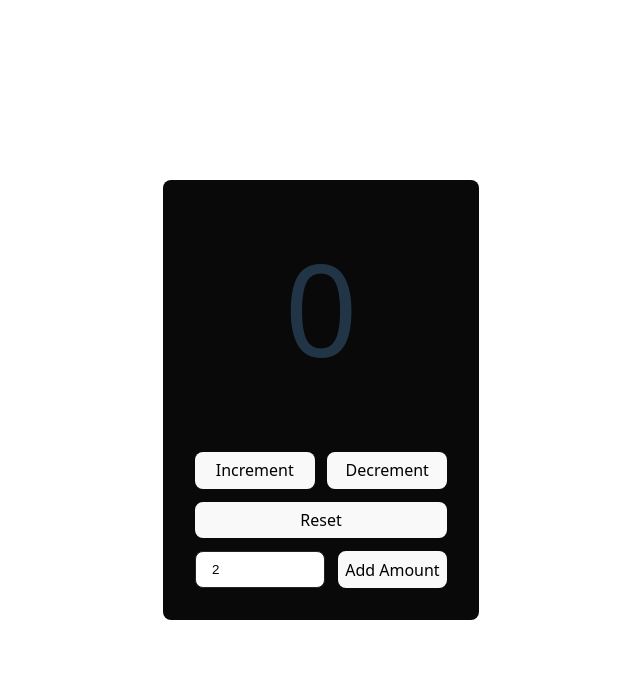
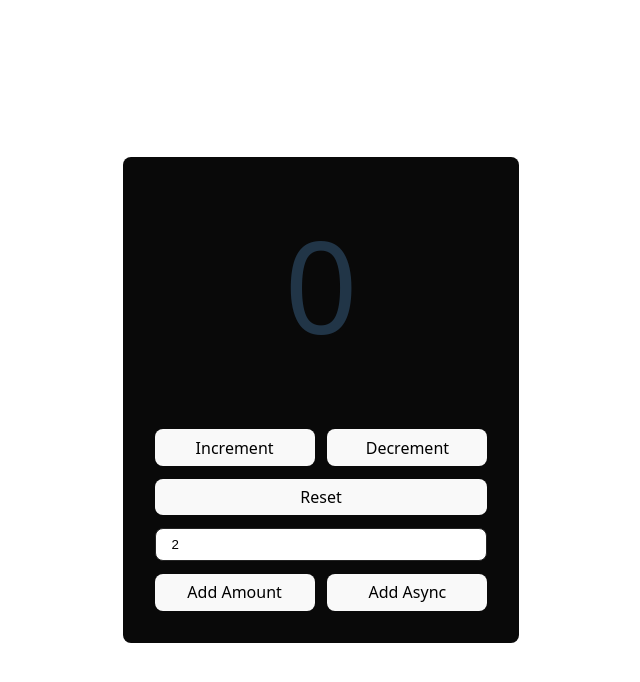
Before and after one commit to zhuk1707/react-redux-toolkit-practice, a React (Vite) app: page / in a window 1280 px wide. Shown: the top 682 px of the page, without its empty margins (319-959 px from the left). Built offline with nearby package versions, Linux system fonts and the light colour scheme.

Commit message:
add incrementAsync

```diff
--- a/src/components/Counter.module.css
+++ b/src/components/Counter.module.css
@@ -32,15 +32,35 @@
   border-radius: 8px;
   border: 1px solid #242424;
   padding: 0.6em 1.2em;
-  max-width: 6rem;
+  width: 100%;
 }
 
-.counterControlWrapper button {
+.button {
   width: 100%;
   padding: .4rem;
-  min-width: 6rem;
+  min-width: 10rem;
 }
 
-.actionCounter {
-  opacity: .65;
+.asyncButton {
+  composes: button;
+  position: relative;
 }
+
+.asyncButton:after {
+  content: "";
+  background-color: rgba(255, 255, 255, 0.13);
+  /*display: block;*/
+  position: absolute;
+  width: 100%;
+  height: 100%;
+  left: 0;
+  top: 0;
+  opacity: 0;
+  transition: width 1s linear, opacity 0.5s ease 1s;
+}
+
+.asyncButton:active:after {
+  width: 0;
+  opacity: 1;
+  transition: 0s
+}
--- a/src/components/Counter.tsx
+++ b/src/components/Counter.tsx
@@ -1,11 +1,17 @@
 import styles from "./Counter.module.css"
 import {useState} from "react";
 import {useDispatch, useSelector} from "react-redux";
-import type {RootState} from "../store/store.ts";
-import {increment, decrement, reset, incrementByAmount} from "../features/counter/counterSlice.ts";
+import {
+  increment,
+  decrement,
+  reset,
+  incrementByAmount,
+  incrementAsync,
+  selectCount
+} from "../features/counter/counterSlice.ts";
 
 export const Counter = () => {
-  const count = useSelector((state: RootState) => state.counter.value)
+  const count = useSelector(selectCount)
   const dispatch = useDispatch()
   const [incrementAmount, setIncrementAmount] = useState('2');
 
@@ -17,11 +23,13 @@ export const Counter = () => {
         <div className={styles.counterControls}>
           <div className={styles.counterControlWrapper}>
             <button
+              className={styles.button}
               onClick={() => dispatch(increment())}
             >
               Increment
             </button>
             <button
+              className={styles.button}
               onClick={() => dispatch(decrement())}
             >
               Decrement
@@ -30,25 +38,39 @@ export const Counter = () => {
 
           <div className={styles.counterControlWrapper}>
             <button
+              className={styles.button}
               onClick={() => dispatch(reset())}
             >
               Reset
             </button>
           </div>
+
           <div className={styles.counterControlWrapper}>
             <input
               type="number"
               value={incrementAmount}
               onChange={(event) => setIncrementAmount(event.target.value)}
             />
+          </div>
+
+          <div className={styles.counterControlWrapper}>
             <button
+              className={styles.button}
               onClick={() =>
                 dispatch(incrementByAmount(Number(incrementAmount) || 0))
               }
             >
               Add Amount
             </button>
+
+            <button
+              className={styles.asyncButton}
+              onClick={() => dispatch(incrementAsync(Number(incrementAmount) || 0))}
+            >
+              Add Async
+            </button>
           </div>
+
         </div>
       </div>
     </div>
--- a/src/features/counter/counterSlice.ts
+++ b/src/features/counter/counterSlice.ts
@@ -1,5 +1,6 @@
 import {createSlice} from "@reduxjs/toolkit";
 import type {PayloadAction} from '@reduxjs/toolkit'
+import type {RootState} from "../../store/store.ts";
 
 export interface CounterState {
   value: number
@@ -32,4 +33,13 @@ const counterSlice = createSlice({
 // Action creators are generated for each case reducer function
 export const {increment, decrement, incrementByAmount, reset} = counterSlice.actions
 
+//@ts-ignore
+export const incrementAsync = (amount) => (dispatch) => {
+  setTimeout(() => {
+    dispatch(incrementByAmount(amount))
+  }, 1000)
+}
+
+export const selectCount = (state: RootState) => state.counter.value
+
 export default counterSlice.reducer
```
